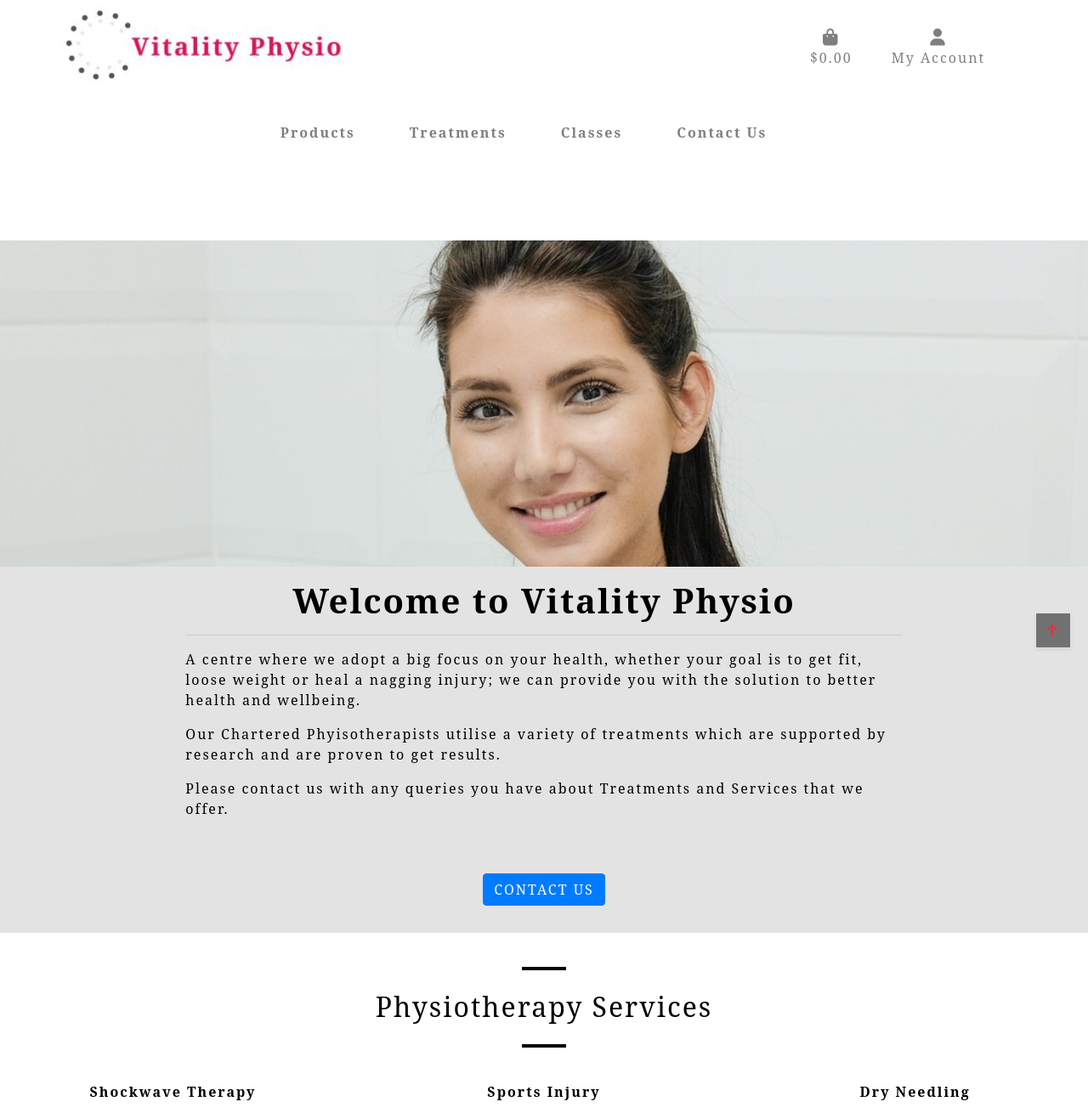
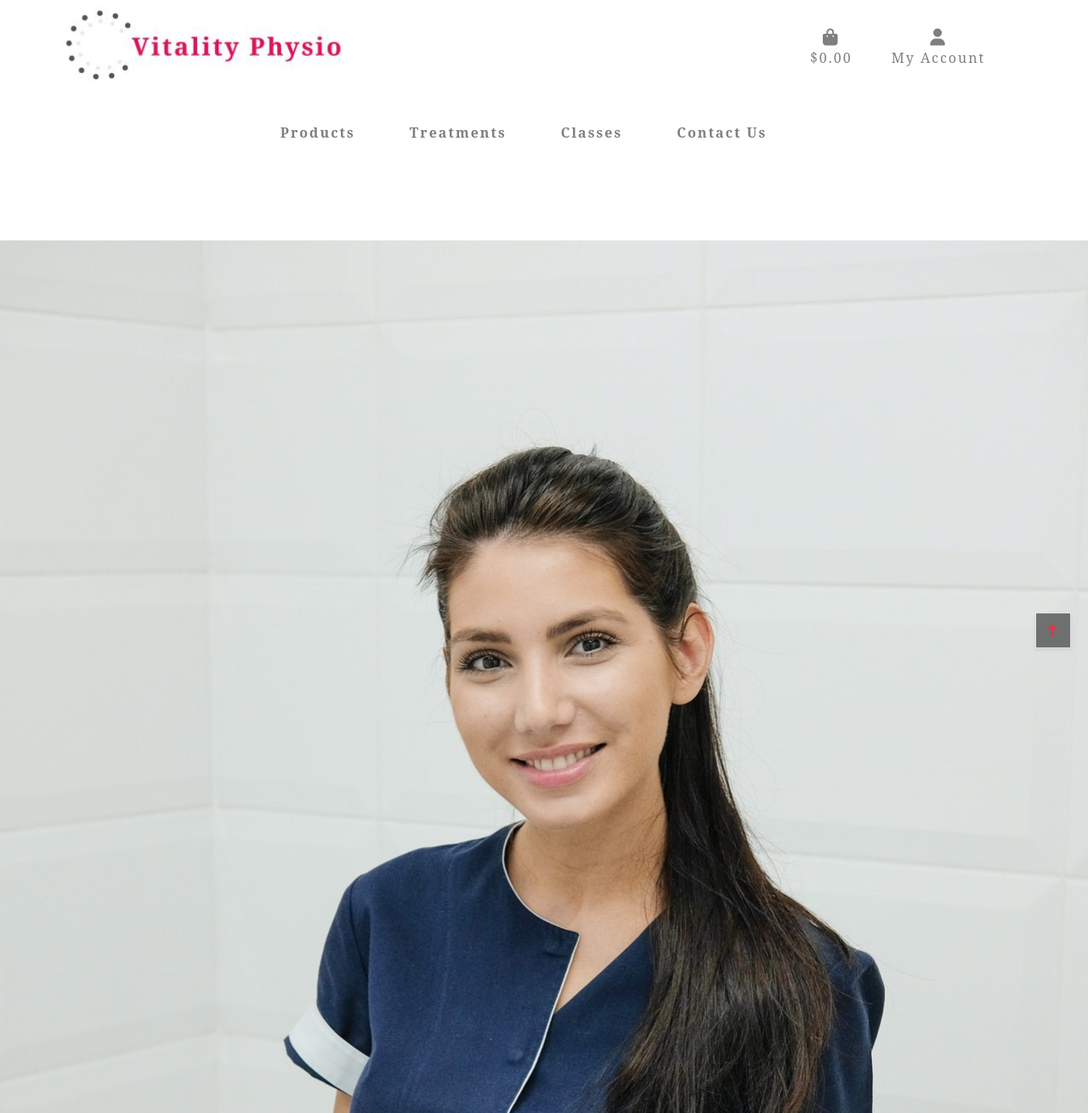
Before and after one commit to smeghen/vitality-physio, a Django app: page / in a window 1280 px wide. Shown: the part 17-1327 px from the top of the page at 85% size. Run offline with Django 3.2, Linux system fonts and the light colour scheme; some libraries are stand-ins or nearby versions.

Commit message:
Updated hero image sizing on home page and added css to hide image on smaller screens

```diff
--- a/products/templates/products/products.html
+++ b/products/templates/products/products.html
@@ -16,10 +16,12 @@
     </div>
 
     <div class="row">
-        <div class="col-12 col-md-6">
+        <div class="col-12">
             <p class=" mt-3 text-center">
                 {% for c in current_categories %}
                     <h2 class="text-black mt-0 text-center">{{ c.name }}</h2>
+                {% empty %}
+                    <h2 class="text-black mt-0 text-center">All Products</h2>
                 {% endfor %}
             </p>
         </div>
--- a/static/css/base.css
+++ b/static/css/base.css
@@ -66,11 +66,12 @@ hr.divider {
 /* Code for centering text on hero image: https://www.w3schools.com/howto/howto_css_hero_image.asp */
 .hero-image {
 
-    background: url("/media/hero4.jpg");
+    background: url("/media/hero.jpg");
     background-position: center;
     background-repeat: no-repeat;
     background-size: cover;
     position: relative;
+    min-height: 1500px;
     padding-top: 10rem;
     padding-bottom: 100rem;
 }
@@ -86,7 +87,6 @@ hr.divider {
 
   .masthead {
     background-color: #fff;
-    height: 400vh;
     width: 100%;
     padding-top: 12rem;
     padding-bottom: 12rem;
@@ -319,6 +319,10 @@ hr.divider {
         padding-top: 250px;
     }
 
+    .hero-image {
+        display: none;
+    }
+
     body {
         height: calc(100vh - 360px);
     }
```
